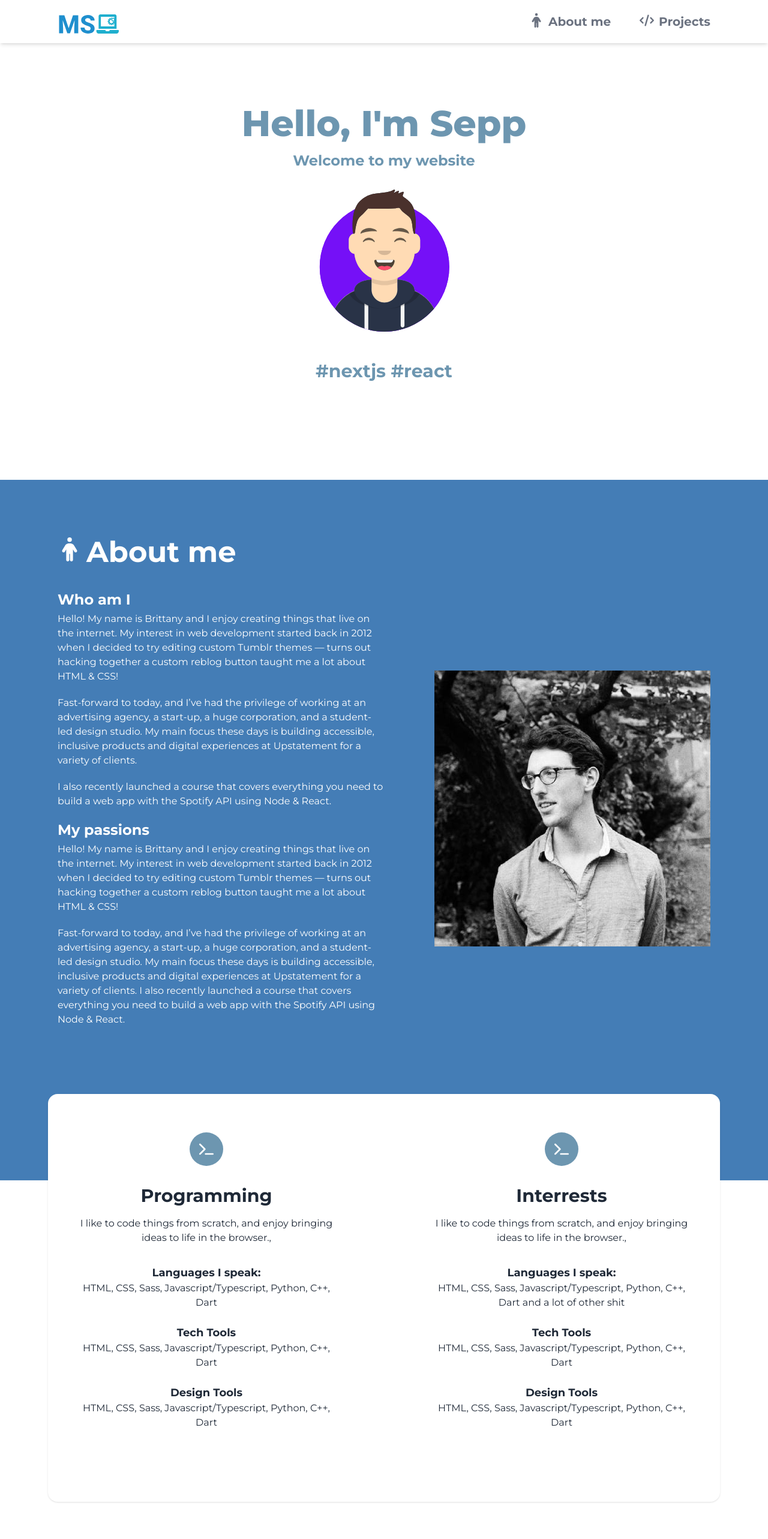
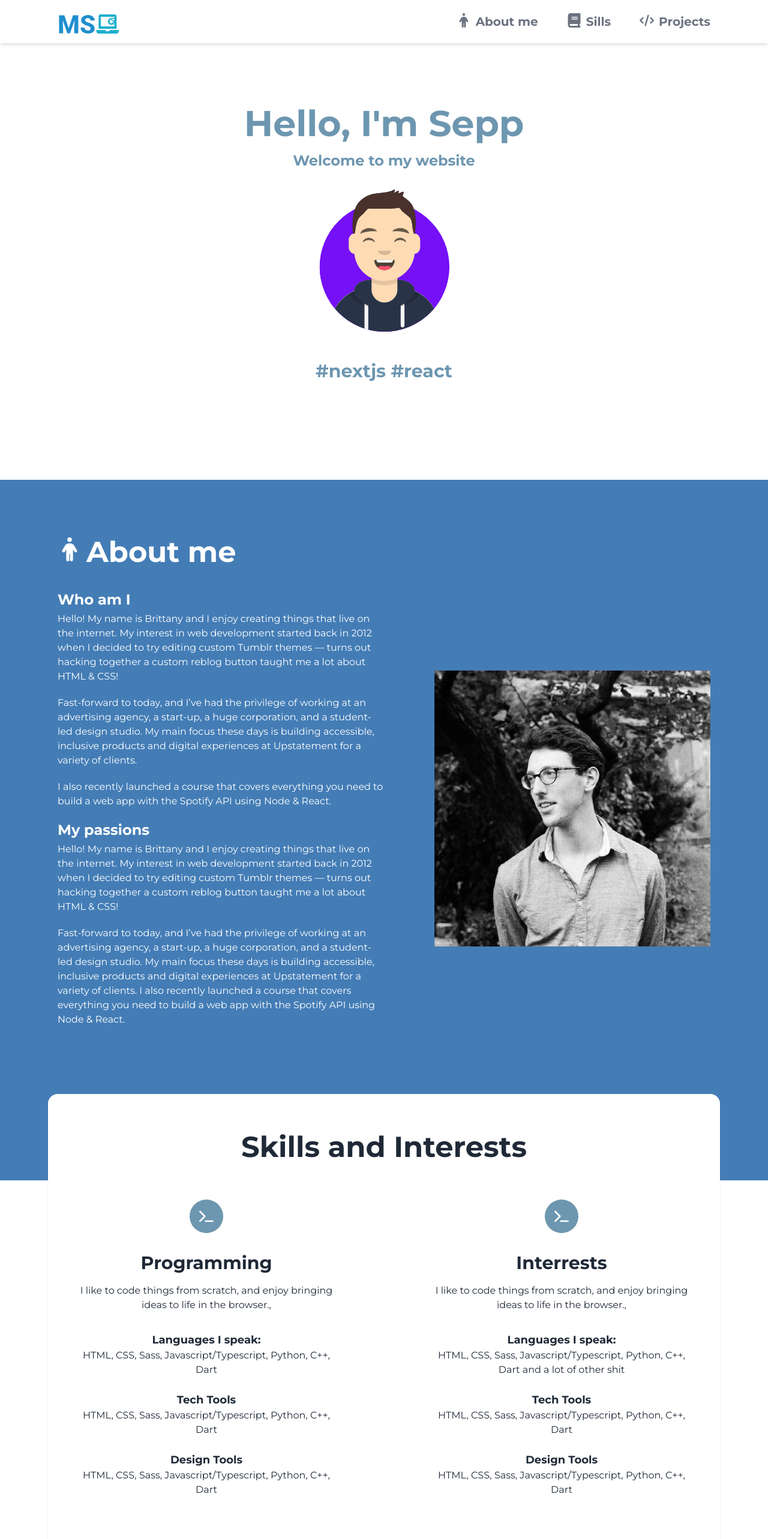
Before and after one commit to FeliMax/signore, a Next.js app: page / in a window 1280 px wide. Shown: the top 2566 px of the page at 60% size. Built offline with nearby package versions, Linux system fonts and the light colour scheme.

Commit message:
CHORE: add skill sectiont to header

```diff
--- a/components/SmoothScrollLink.tsx
+++ b/components/SmoothScrollLink.tsx
@@ -9,7 +9,15 @@ interface Props {
 
 const SmoothScrollLink: FC<Props> = ({ to, className, children }: Props) => {
     return (
-        <Link to={to} className={className} smooth={true} duration={700}>
+        <Link
+            to={to}
+            className={className}
+            smooth={true}
+            duration={700}
+            spy={true}
+            activeClass="text-secondary"
+            offset={-40}
+        >
             {children}
         </Link>
     );
--- a/components/sections/Hero.tsx
+++ b/components/sections/Hero.tsx
@@ -14,7 +14,7 @@ export const Hero = () => {
     return (
         <section id="/" className=" h-[100vh] flex flex-col justify-start">
             <div className="container flex flex-col items-center text-primary pt-44 ">
-                <h1 className="mb-4">{heroContent.title}</h1>
+                <h1 className="mb-4 font-bold">{heroContent.title}</h1>
                 <h5 className="mb-8">{heroContent.subtitle}</h5>
                 <Image src={Me} alt="Profile" />
 
--- a/components/sections/Skills.tsx
+++ b/components/sections/Skills.tsx
@@ -16,8 +16,10 @@ export interface SkillContent {
 export const Skills = () => {
     const skillData = content as SkillContent[];
     return (
-        <section className="mb-24 mx-4">
-            <div className="container px-3 md:px-12 flex flex-col md:flex-row justify-between md:gap-40 w-full -mt-20 md:-mt-36 py-16 bg-white text-gray-800 rounded-2xl shadow ">
+        <section id="skills" className="mb-24 mx-4">
+            <div className="container text-center px-3 md:px-12 w-full -mt-20 md:-mt-36 py-16 bg-white text-gray-800 rounded-2xl shadow">
+                <h2 className="mb-16">Skills and Interests</h2>
+                <div className=" flex flex-col md:flex-row justify-between md:gap-40">
                     {skillData.map((skill, i: number) => {
                         return (
                             <div
@@ -39,13 +41,16 @@ export const Skills = () => {
                                     <div key={`${i}-${j}`}>
                                         {/* key consists of "i-j", to avoid collisions with parent keys */}
                                         <h6>{e.skillHeading}</h6>
-                                    <p className="mb-6">{e.skillDescription}</p>
+                                        <p className="mb-6">
+                                            {e.skillDescription}
+                                        </p>
                                     </div>
                                 ))}
                             </div>
                         );
                     })}
                 </div>
+            </div>
         </section>
     );
 };
--- a/public/content/header.json
+++ b/public/content/header.json
@@ -7,6 +7,11 @@
       "url": "about"
     },
     {
+      "text": "Sills",
+      "icon": "fa-solid fa-book",
+      "url": "skills"
+    },
+    {
       "text": "Projects",
       "icon": "fa-solid fa-code",
       "url": "projects"
```
Lines whose indentation alone changed are shown as unchanged.
